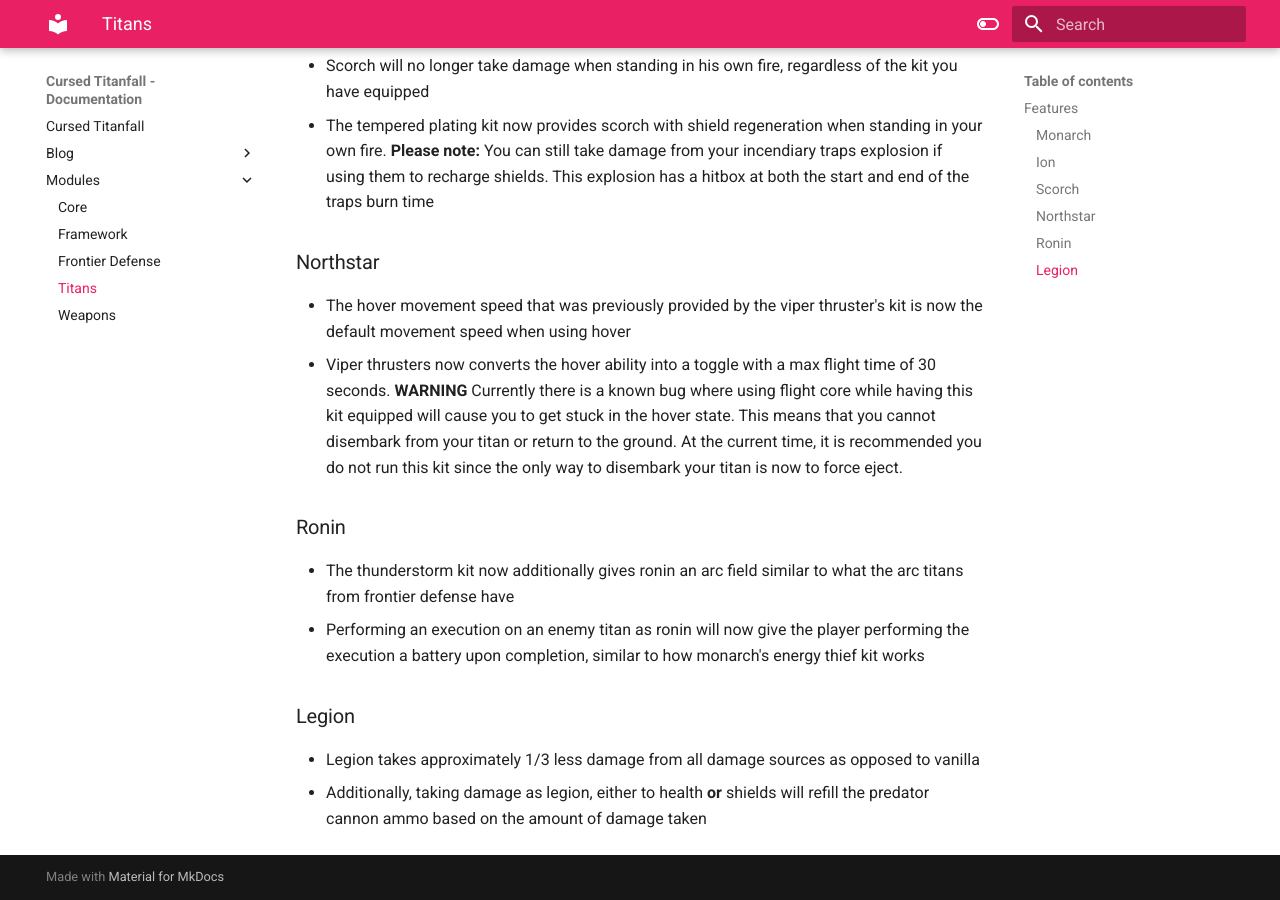
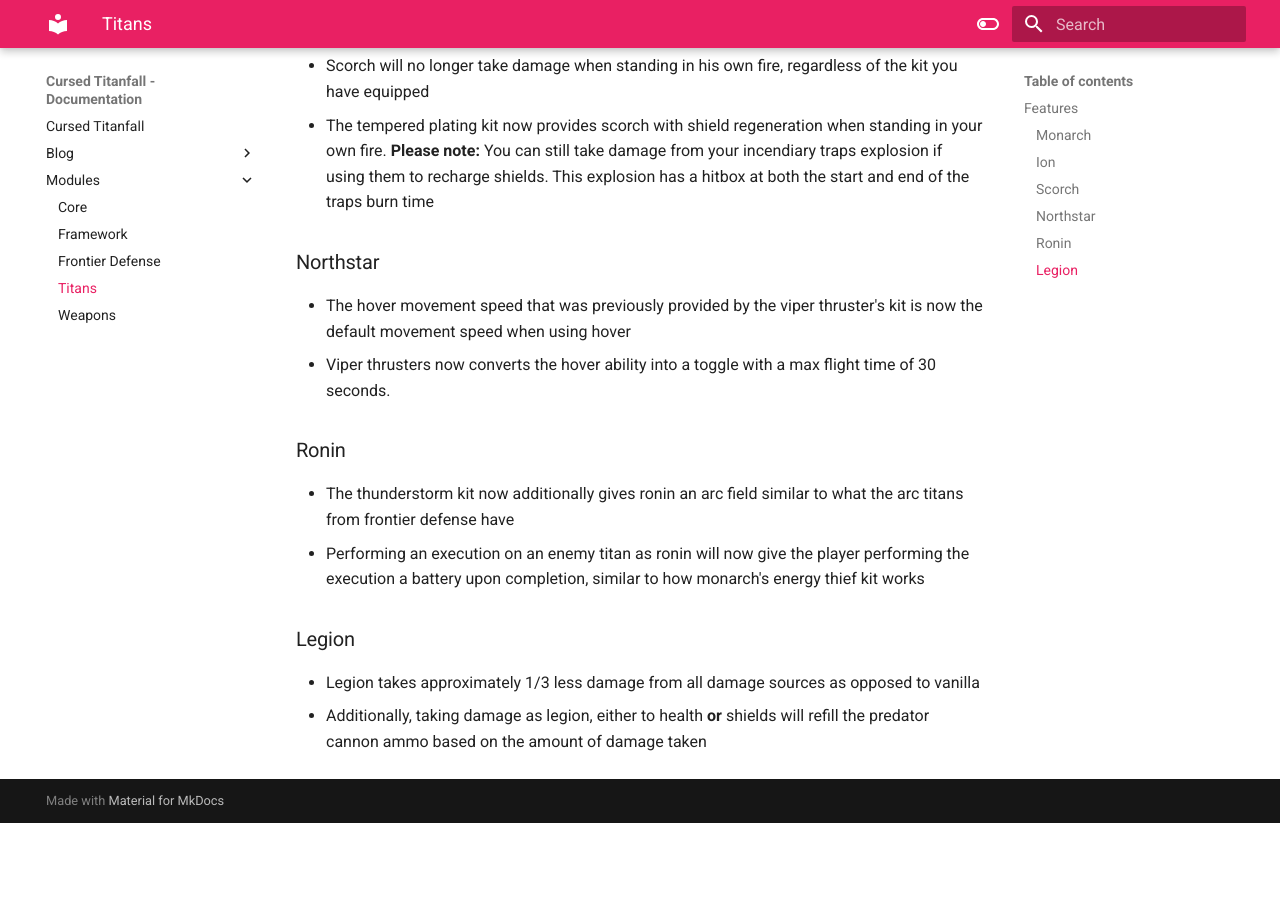
Before and after one commit to SDarkMagic/cursed-titanfall-docs, an MkDocs documentation site: the page built from docs/modules/Titans.md, in a window 1280 px wide and 900 px high, scrolled down 1007 px. Built offline with MkDocs 1.6.1 and Material for MkDocs 9.7.7, drawn with Linux system fonts in a browser that asks for light colours; after the commit the page ends 1830 px from its top, so only the background shows below that.

Commit message:
Update todo and general docs

```diff
--- a/docs/modules/Titans.md
+++ b/docs/modules/Titans.md
@@ -15,7 +15,7 @@
 - The tempered plating kit now provides scorch with shield regeneration when standing in your own fire. **Please note:** You can still take damage from your incendiary traps explosion if using them to recharge shields. This explosion has a hitbox at both the start and end of the traps burn time
 ### Northstar
 - The hover movement speed that was previously provided by the viper thruster's kit is now the default movement speed when using hover
-- Viper thrusters now converts the hover ability into a toggle with a max flight time of 30 seconds. **WARNING** Currently there is a known bug where using flight core while having this kit equipped will cause you to get stuck in the hover state. This means that you cannot disembark from your titan or return to the ground. At the current time, it is recommended you do not run this kit since the only way to disembark your titan is now to force eject.
+- Viper thrusters now converts the hover ability into a toggle with a max flight time of 30 seconds.
 ### Ronin
 - The thunderstorm kit now additionally gives ronin an arc field similar to what the arc titans from frontier defense have
 - Performing an execution on an enemy titan as ronin will now give the player performing the execution a battery upon completion, similar to how monarch's energy thief kit works
```
Also changed, not shown: docs/index.md (+6 -2 lines), docs/modules/Weapons.md (+1 -0 lines).
